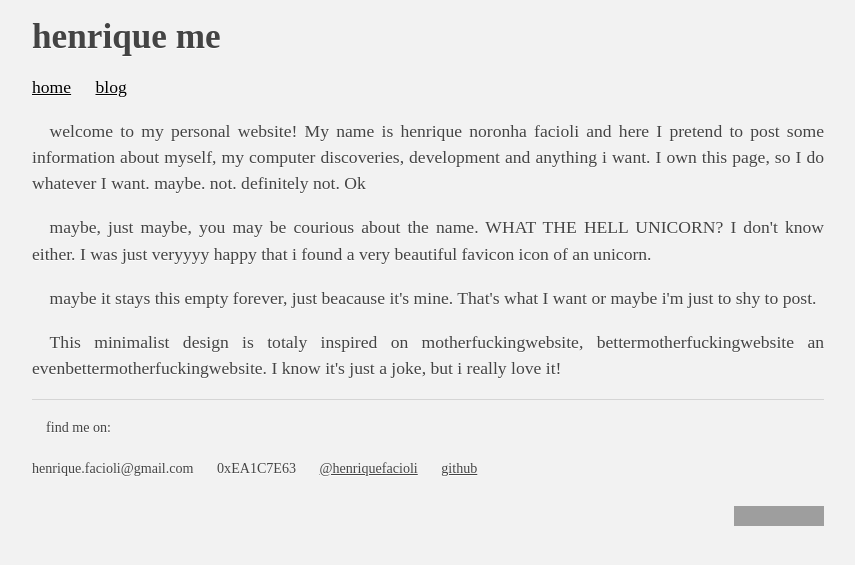
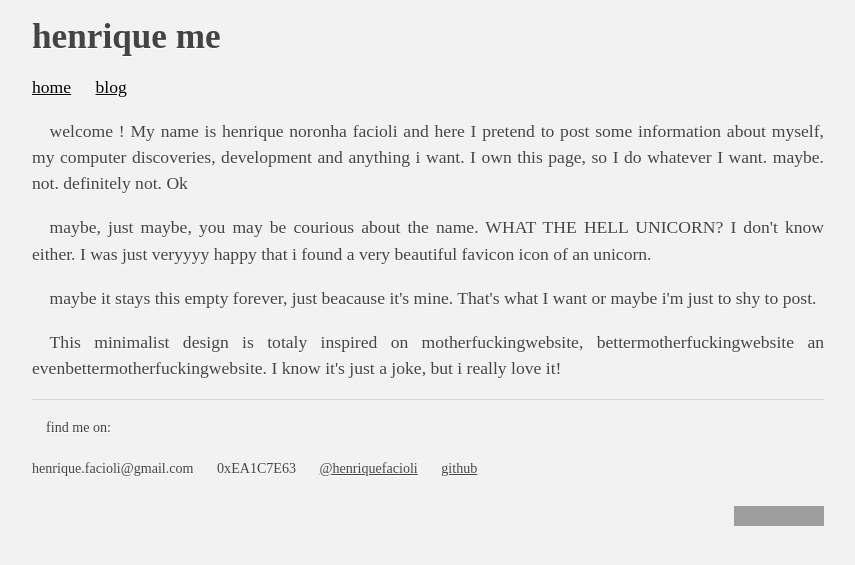
Before and after one commit to faciolihenrique/henriquefacioli.github.io, a Jekyll site: the page built from index.html, in a window 1280 px wide. Shown: the top 565 px of the page, without its empty margins (212-1067 px from the left). Built offline with Jekyll 4.4.1, drawn with Linux system fonts in a browser that asks for light colours; grey boxes are pictures that could not be loaded.

Commit message:
gogogo new post

```diff
--- a/index.html
+++ b/index.html
@@ -4,7 +4,7 @@
 author: Henrique Noronha Facioli
 ---
 <p>
-	welcome to my personal website! My name is henrique noronha facioli and here I pretend to post some information about myself, my computer discoveries, development and anything i want. I own this page, so I do whatever I want. maybe. not. definitely not. Ok
+	welcome ! My name is henrique noronha facioli and here I pretend to post some information about myself, my computer discoveries, development and anything i want. I own this page, so I do whatever I want. maybe. not. definitely not. Ok
 </p>
 <p>
 	maybe, just maybe, you may be courious about the name. WHAT THE HELL UNICORN? I don't know either. I was just veryyyy happy that i found a very beautiful favicon icon of an unicorn.
```
Also changed, not shown: _posts/2016-02-18-hdmi-problems.md (renamed from _posts/2016-02-16-hdmi-problems.md, +1 -1 lines).
